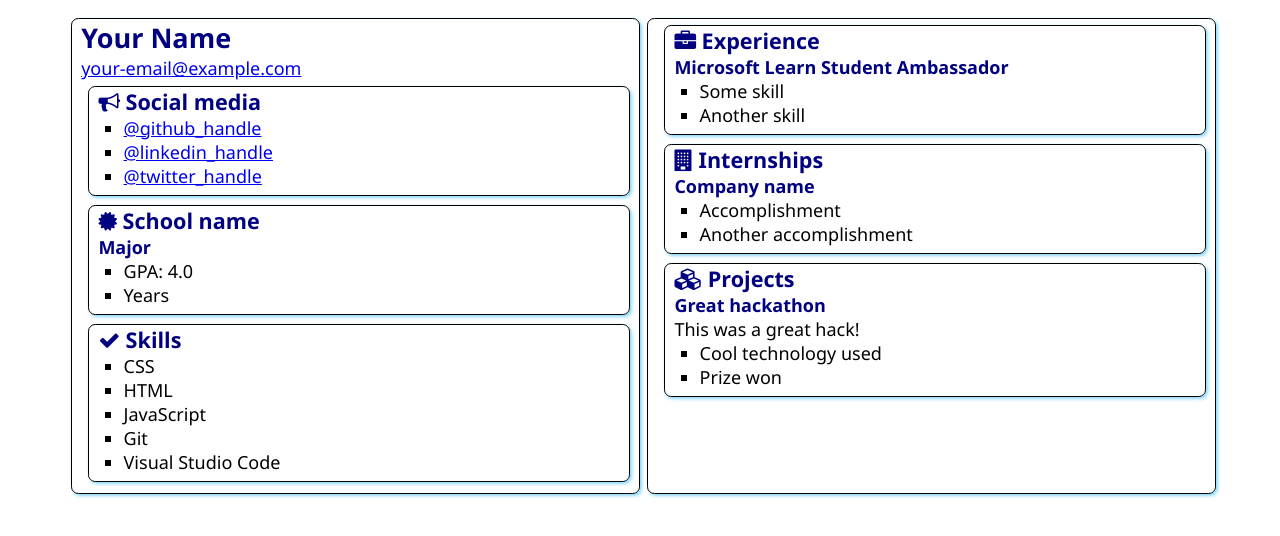
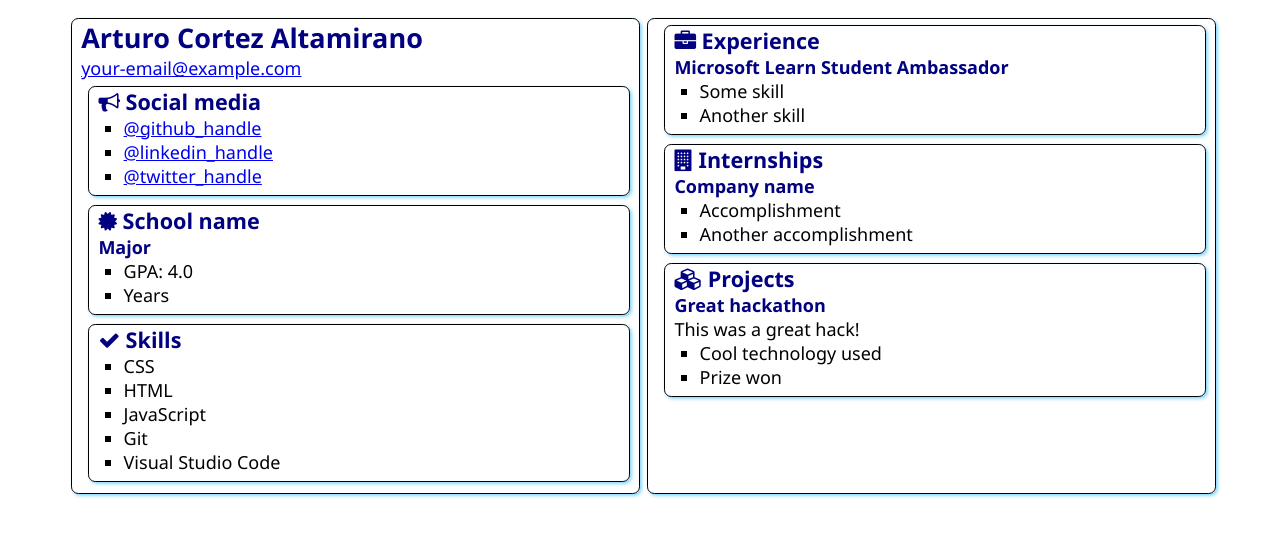
Before and after one commit to ar-coal/SATechnicalOnboarding, a plain HTML site: page src/index.html in a window 1280 px wide. Drawn offline with Linux system fonts and the light colour scheme.

Commit message:
Update index.html

```diff
--- a/src/index.html
+++ b/src/index.html
@@ -12,7 +12,7 @@
 <body>
     <main>
         <article class="box">
-            <h1>Your Name</h1>
+            <h1>Arturo Cortez Altamirano</h1>
             <div><a href="mailto:your.email@example.com">your-email@example.com</a></div>
 
             <section class="box">
```
